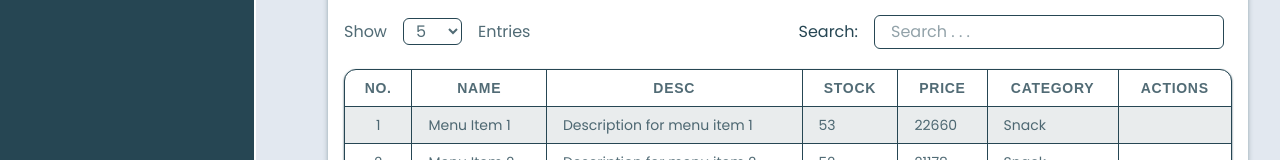
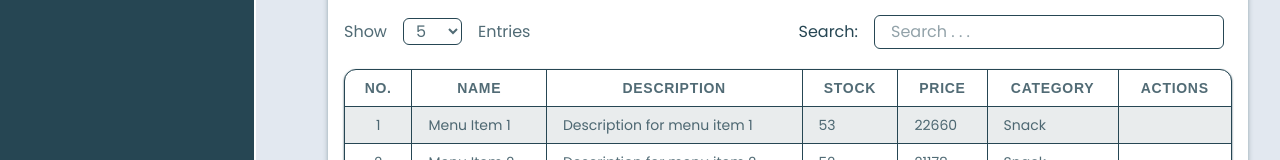
Before and after one commit to Azukii09/palupi, a Next.js app in the folder frontend/: page /en/master/menu-items in a window 1280 px wide. Shown: the part 207-367 px from the top of the page. Built offline with nearby package versions, Linux system fonts and the light colour scheme; a web font is replaced by a local one.

Commit message:
#13 - **feat(menu-items): enhance `Table` in `MainMenuItems` with column renaming and exclusion**
- Added support for excluding columns (`id`) from display.
- Implemented column renaming for better readability (e.g., `name` to `Name`).

```diff
--- a/frontend/features/menu_items/component/MainMenuItems.tsx
+++ b/frontend/features/menu_items/component/MainMenuItems.tsx
@@ -5,6 +5,7 @@ import Table from "@/component/util/base/Table";
 
 export default function MainMenuItems() {
   const dummyData = Array.from({length: 50}, (_, index) => ({
+    id: index + 1,
     name: `Menu Item ${index + 1}`,
     desc: `Description for menu item ${index + 1}`,
     stock: Math.floor(Math.random() * 100),
@@ -27,6 +28,15 @@ export default function MainMenuItems() {
         <Table
           data={dummyData}
           variants={"strip"}
+          excludesColumnsData={[ "id"]}
+          excludesColumnsName={[ "id"]}
+          renameMap={{
+            'name': 'Name',
+            'desc': 'Description',
+            'stock': 'Stock',
+            'price': 'Price',
+            'category': 'Category'
+          }}
           withNumbering
           withSearch={
             {
```
